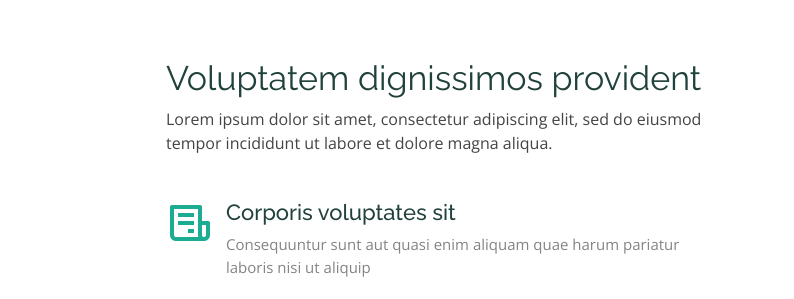
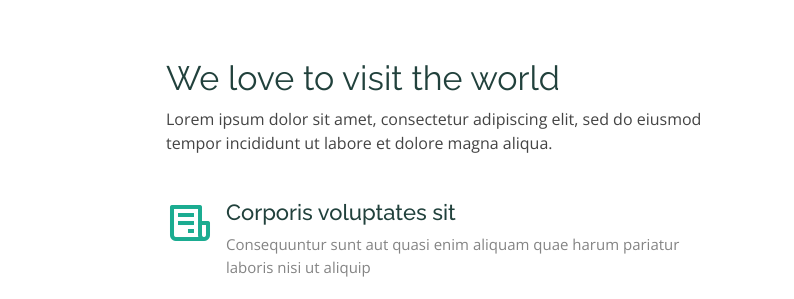
Before and after one commit to prp0001/maxim.github.io, a plain HTML site: page index.html in a window 1280 px wide. Shown: the part 802-1101 px from the top of the page, 486-1280 px from the left. Drawn offline with nearby package versions, Linux system fonts and the light colour scheme.

Commit message:
Update index.html

```diff
--- a/index.html
+++ b/index.html
@@ -99,7 +99,7 @@
             <img src="assets/img/about-img.jpeg" class="img-fluid" alt="">
           </div>
           <div class="col-xl-6 col-lg-5 pt-5 pt-lg-0">
-            <h3 data-aos="fade-up">Voluptatem dignissimos provident</h3>
+            <h3 data-aos="fade-up">We love to visit the world</h3>
             <p data-aos="fade-up">
               Lorem ipsum dolor sit amet, consectetur adipiscing elit, sed do eiusmod tempor incididunt ut labore et dolore magna aliqua.
             </p>
```
